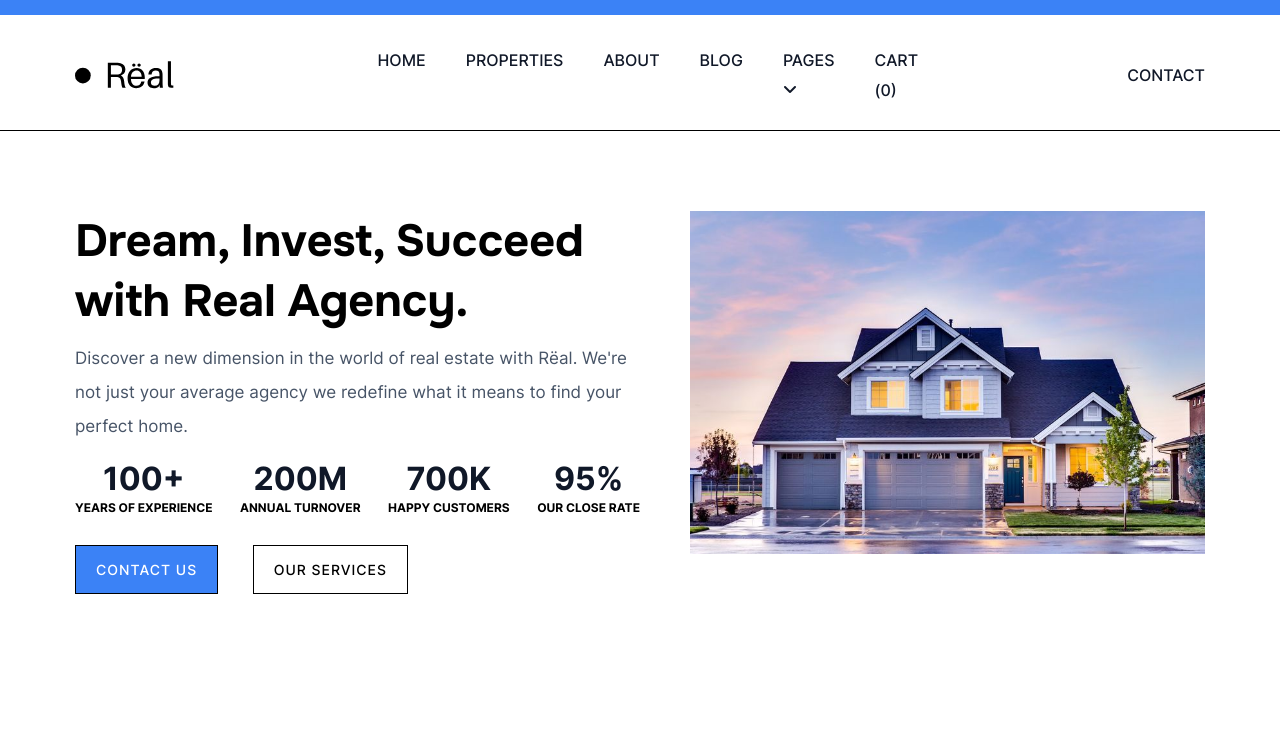
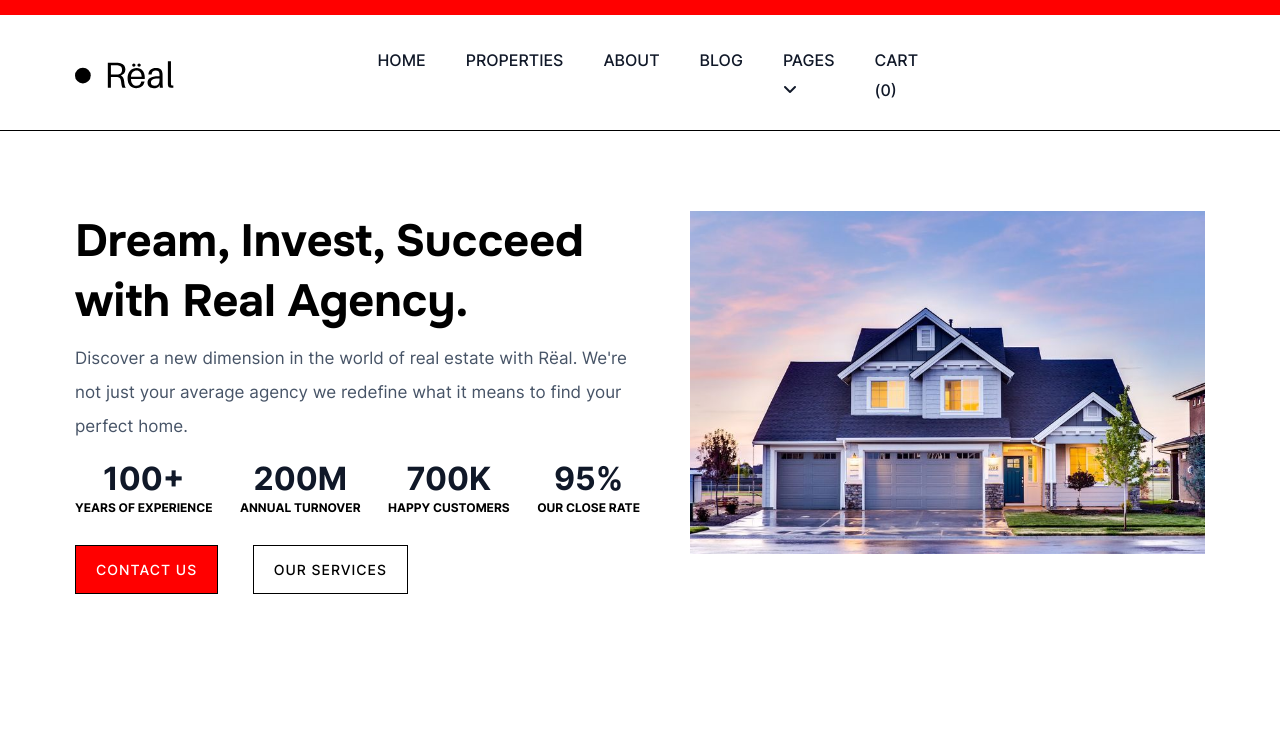
Before and after one commit to Milanbhut/realestate, a plain HTML site: page index.html in a window 1280 px wide. Shown: the top 731 px of the page. Drawn offline with Linux system fonts and the light colour scheme.

Commit message:
10-8-2023

```diff
--- a/css/style.css
+++ b/css/style.css
@@ -1,6 +1,6 @@
 /* ====== Variables ======= */
 :root {
-    --primary: #3b82f6;
+    --primary: #ff0000;
     --black: #000;
     --white: #fff;
     --h-color: #101828;
--- a/index.html
+++ b/index.html
@@ -36,7 +36,7 @@
                     </nav>
                 </div>
                 <div class="col-3">
-                    <a href="javascript:void(0);" class="nav-contact">Contact</a>
+                    <!-- <a href="javascript:void(0);" class="nav-contact">Contact</a> -->
                 </div>
             </div>
         </div>
```
